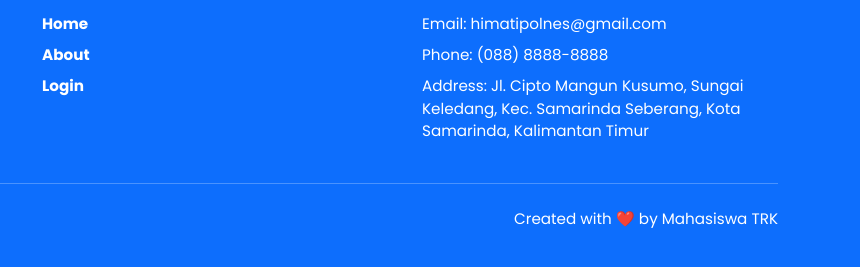
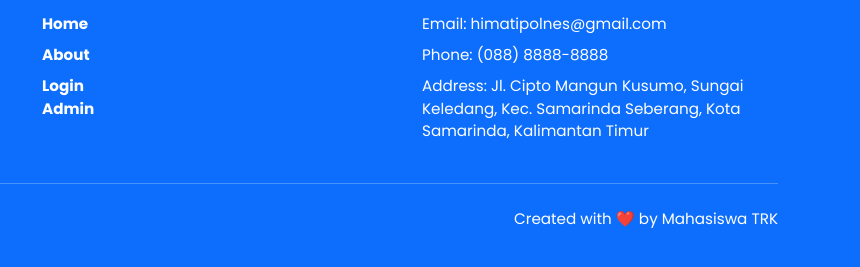
Before and after one commit to ilyarin/HIMA-TI-e-Election-Test, a plain HTML site: page index.html in a window 1280 px wide. Shown: the part 1464-1731 px from the top of the page, 420-1280 px from the left. Drawn offline with nearby package versions, Linux system fonts and the light colour scheme.

```diff
--- a/frontend/public/components/footer.html
+++ b/frontend/public/components/footer.html
@@ -88,6 +88,13 @@
               >Login</a
             >
           </li>
+          <li>
+            <a
+              href="admin-home.html"
+              class="text-decoration-none text-bg-primary fw-bold"
+              >Admin</a
+            >
+          </li>
         </ul>
       </div>
       <div class="col-lg-4">
```
